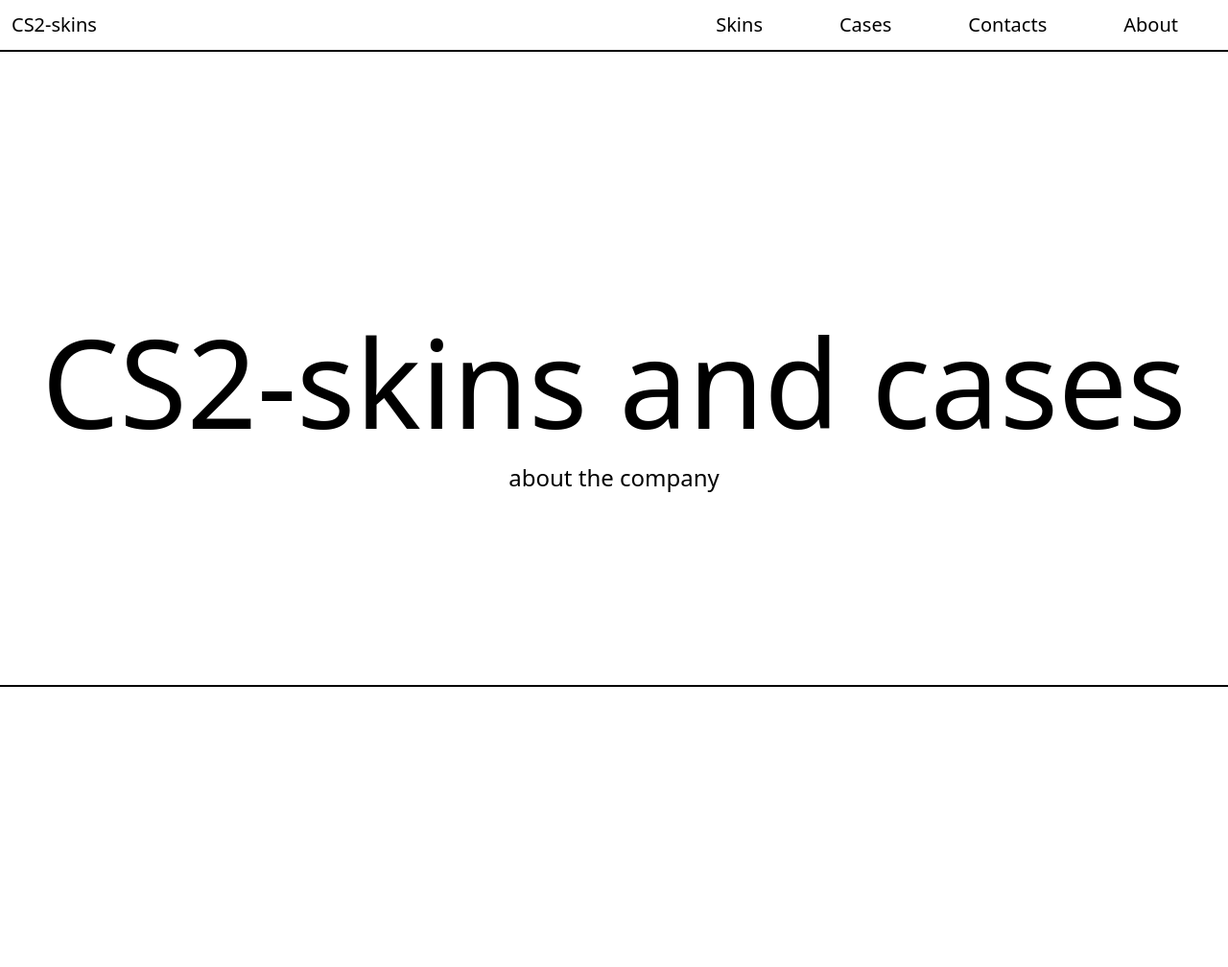
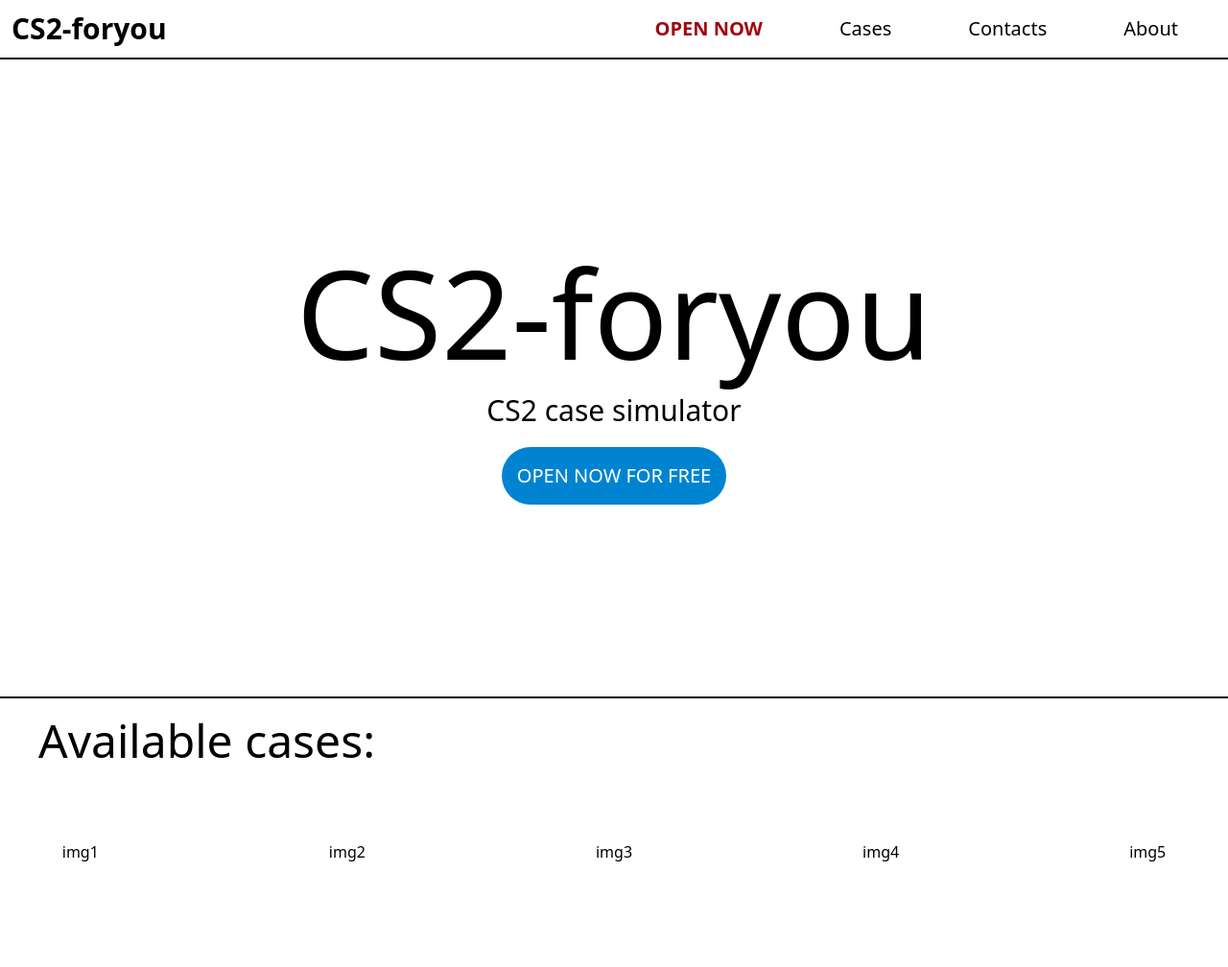
Before and after one commit to ogdann/Tweb, a website: page index.html in a window 1280 px wide. Shown: the whole page at 96% size. Before the commit the page ends 800 px from the top, so only its background shows below. Drawn offline with Linux system fonts and the light colour scheme.

Commit message:
new pages

```diff
--- a/index.html
+++ b/index.html
@@ -8,21 +8,36 @@
 </head>
 <body>
     <dir class="p-3 flex flex-row gap-10 justify-between text-xl border-b-2">
-        <dir class="justify-left ">CS2-skins</dir>
-        <dir class="justify-right flex flex-row gap-20 px-10">
-            <dir>Skins</dir>
-            <dir>Cases</dir>
-            <dir>Contacts</dir>
-            <dir>About</dir>
+        <a href="./index.html" class="justify-left font-bold text-3xl" >CS2-foryou</a>
+        <dir class="justify-right flex flex-row gap-20 px-10 items-center">
+            <dir class="font-bold text-red-800">OPEN NOW</dir>
+            <a href="./cases.html" class="hover:text-gray-700">Cases</a>
+            <a href="./contacts.html" class="hover:text-gray-700">Contacts</a>
+            <a href="./about.html" class="hover:text-gray-700">About</a>
 
         </dir>
     </dir>
     </dir>
 
     <dir>
-        <dir class="flex py-50 border-b-2 my-20 flex-col items-center gap-5">
-            <dir class="text-9xl">CS2-skins and cases</dir>
-            <dir class="text-2xl">about the company</dir>
+        <dir class="flex py-50 border-b-2 flex-col items-center gap-5">
+            <dir class="text-9xl">CS2-foryou</dir>
+            <dir class="text-3xl">CS2 case simulator</dir>
+            <dir class="text-xl rounded-full p-4 bg-sky-600 text-white">OPEN NOW FOR FREE</dir>
+        </dir>
+    </dir>
+
+
+    <dir class="h-70">
+        <dir>
+            <dir class="px-10 py-5 text-5xl flex ">Available cases:</dir>
+        </dir>
+        <dir class="flex flex-row gap-60 p-15 justify-center">
+            <dir>img1</dir>
+            <dir>img2</dir>
+            <dir>img3</dir>
+            <dir>img4</dir>
+            <dir>img5</dir>
         </dir>
     </dir>
 </body>
```
Also changed, not shown: about.html (added, +22 -0 lines), cases.html (added, +22 -0 lines), contacts.html (added, +22 -0 lines), src/output.css.
